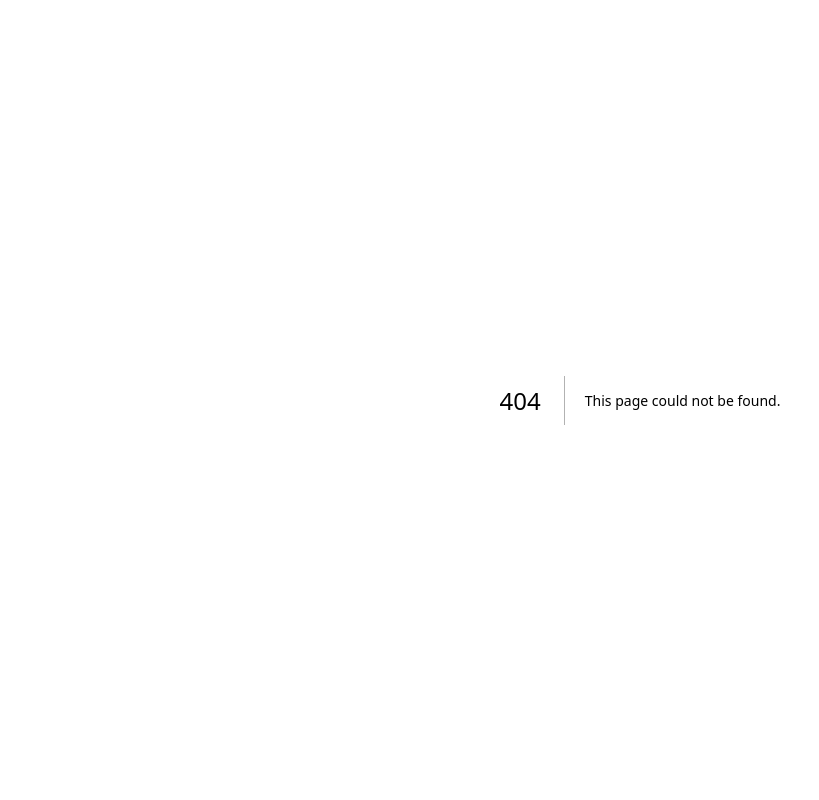
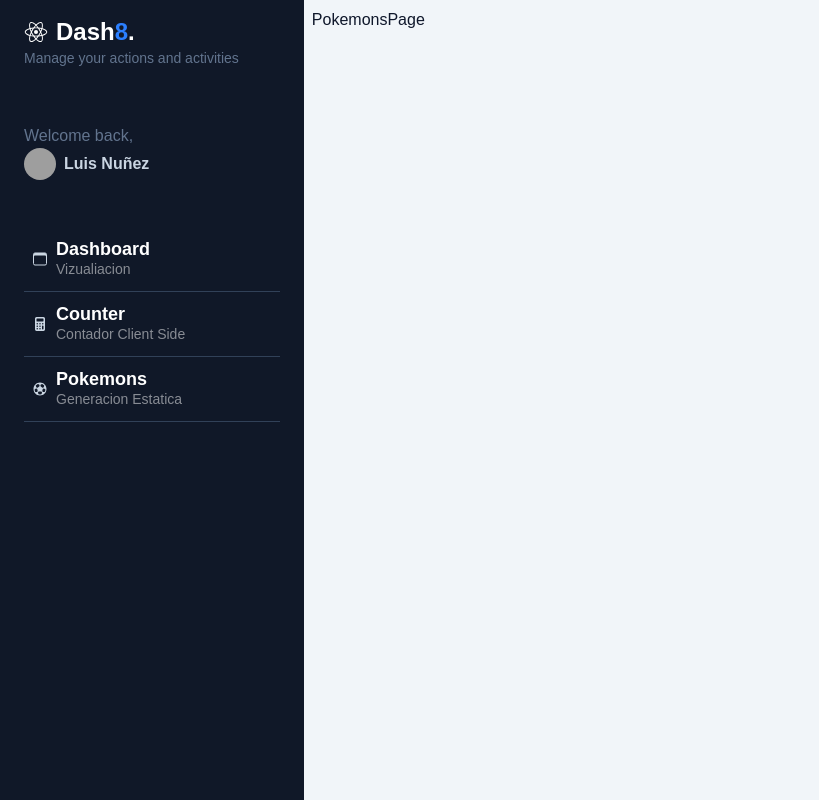
Before and after one commit to luisiy01/next-udemy, a Next.js app in the folder my-dashboard/: page /dashboard/pokrmons in a window 1280 px wide. Before the commit this address had no page. Shown: the whole page, without its empty margins (0-819 px from the left). Built offline with nearby package versions, Linux system fonts and the light colour scheme; grey boxes are pictures that could not be loaded.

Commit message:
pagina pokemons

```diff
--- a/my-dashboard/app/components/Sidebar.tsx
+++ b/my-dashboard/app/components/Sidebar.tsx
@@ -1,10 +1,11 @@
 import Image from "next/image";
-import { IoBrowsersOutline, IoCalculator, IoLogoReact } from "react-icons/io5";
+import { IoBrowsersOutline, IoCalculator, IoFootball, IoLogoReact, IoPawOutline } from "react-icons/io5";
 import { SidebarMenuItem } from "./SidebarMenuItem";
 
 const menuItems = [
     { path: '/dashboard/main', icon: <IoBrowsersOutline />, title: 'Dashboard', subtitle: 'Vizualiacion' },
     { path: '/dashboard/counter', icon: <IoCalculator />, title: 'Counter', subtitle: 'Contador Client Side' },
+    { path: '/dashboard/pokemons', icon: <IoFootball />, title: 'Pokemons', subtitle: 'Generacion Estatica' },
 ]
 
 export const Sidebar = () => {
--- /dev/null
+++ b/my-dashboard/app/dashboard/pokrmons/page.tsx
@@ -0,0 +1,6 @@
+
+export default function PokemonsPage() {
+    return (
+        <div>PokemonsPage</div>
+    )
+}
```
